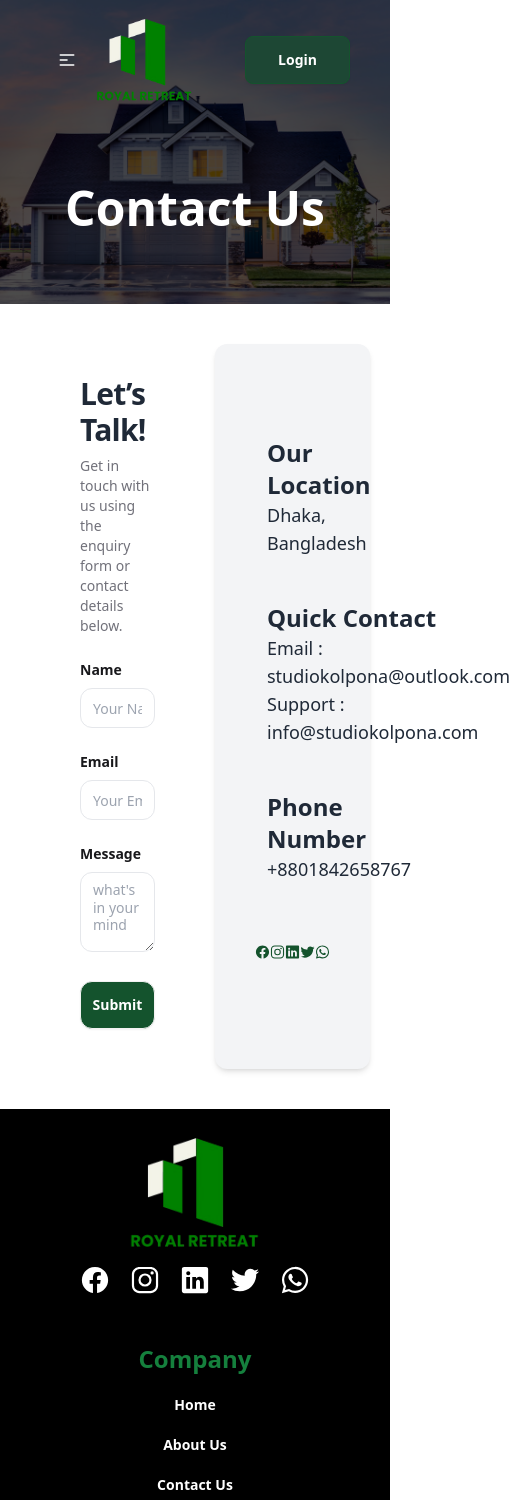
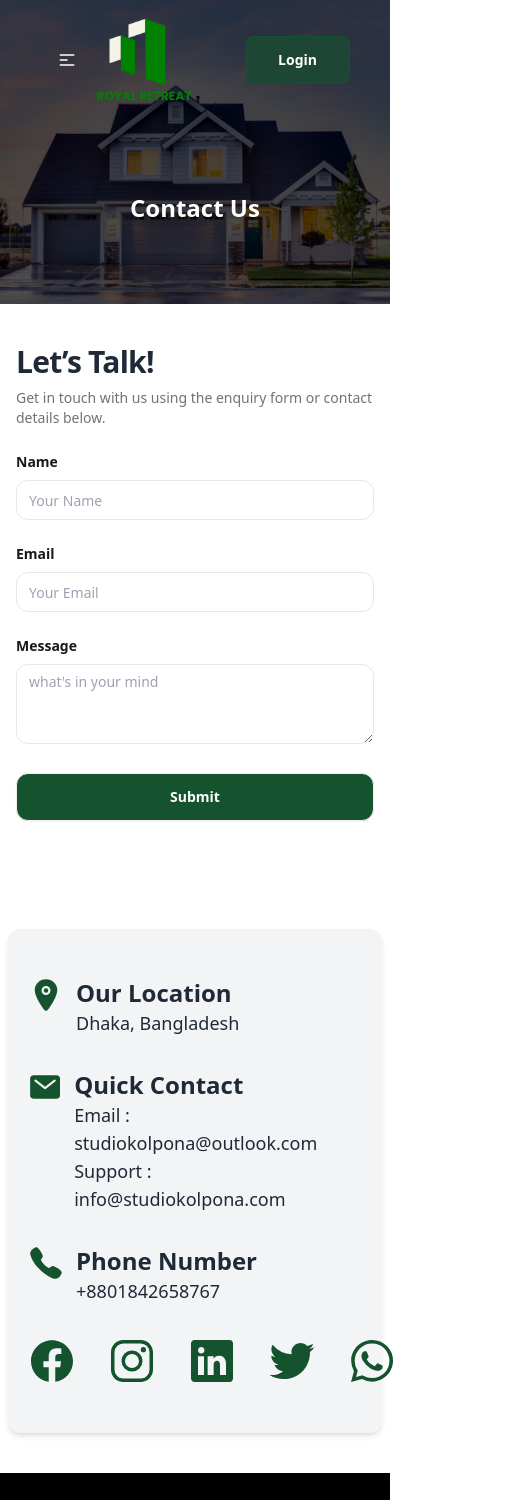
Before and after one commit to sajjatul-bari/royal-retreat, a React (Vite) app: page /contact in a window 390 px wide. Shown: the top 1500 px of the page, 510 px wide, since content can reach past the window. Built offline with nearby package versions, Linux system fonts and the light colour scheme; no server answers.

Commit message:
contact us page responsive

```diff
--- a/src/Pages/ContactUs/ContactUs.jsx
+++ b/src/Pages/ContactUs/ContactUs.jsx
@@ -27,13 +27,13 @@ const ContactUs = () => {
         }}
       >
         <div className=" absolute inset-0 bg-black opacity-70"></div>
-        <h1 className="absolute text-5xl font-extrabold text-white te">
+        <h1 className="absolute lg:text-5xl text-2xl font-extrabold text-white te">
           Contact Us
         </h1>
       </div>
-      <div className="flex mx-10 gap-5">
-        <div className=" w-1/2 my-10">
-          <div className="rounded-xl bg-white px-10 pb-10 pt-8 ">
+      <div className="flex lg:flex-row flex-col lg:mx-10 mx-2 gap-5">
+        <div className="lg:w-1/2 w-full lg:my-10 my-2">
+          <div className="rounded-xl bg-white lg:px-10 px-2 pb-10 pt-8 ">
             <div className="mb-6 space-y-2">
               <h2 className=" text-3xl font-semibold tracking-tight">
                 Let’s Talk!
@@ -86,7 +86,7 @@ const ContactUs = () => {
           </div>
         </div>
 
-        <div className=" w-1/2 flex flex-col justify-evenly py-12 px-10 my-10 shadow-md bg-gray-100 rounded-xl">
+        <div className=" lg:w-1/2 w-full flex flex-col justify-evenly items-start  py-12 lg:px-10 px-5 my-10 shadow-md bg-gray-100 rounded-xl lg:space-y-0 space-y-8">
           <div className="flex items-start gap-3">
             <IoLocation className="text-4xl text-green-900"></IoLocation>
             <div>
@@ -109,7 +109,7 @@ const ContactUs = () => {
               <p className="text-lg">+8801842658767</p>
             </div>
           </div>
-          <div className="text-green-900 text-5xl flex justify-around">
+          <div className="text-green-900 text-5xl flex gap-8 justify-around">
             <IoLogoFacebook></IoLogoFacebook>
             <IoLogoInstagram></IoLogoInstagram>
             <IoLogoLinkedin></IoLogoLinkedin>
```
